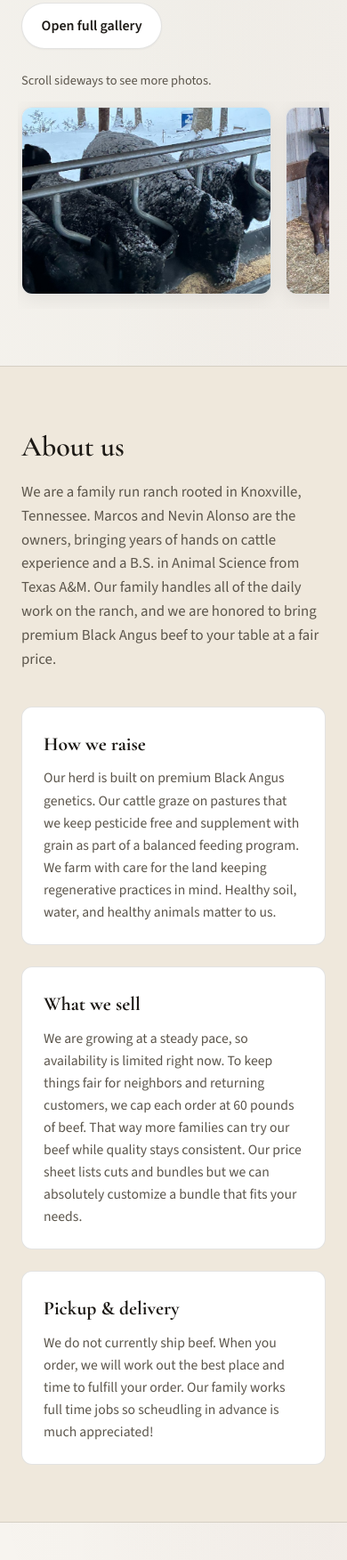
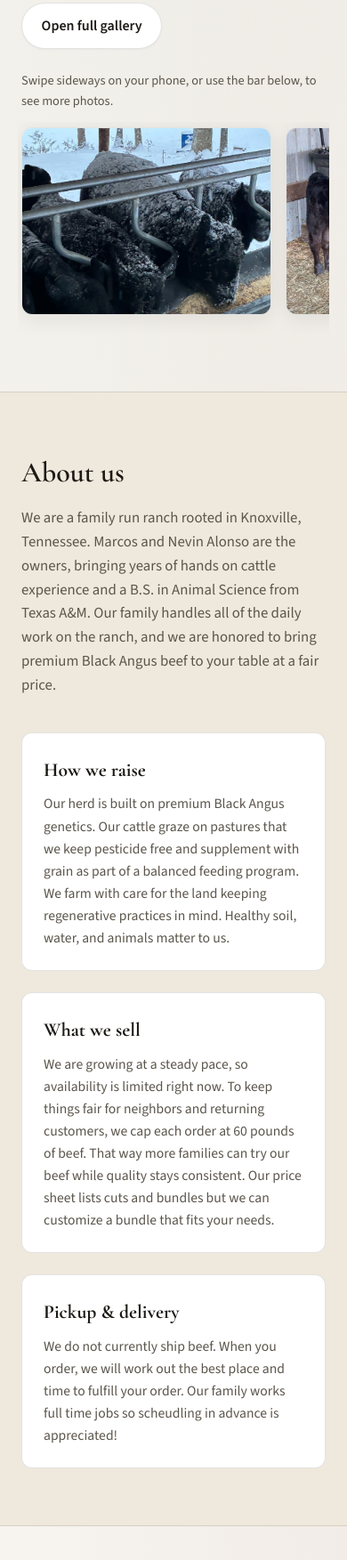
Before and after one commit to Fluxara/Colibri, a plain HTML site: page index.html in a window 390 px wide. Shown: the part 1103-2856 px from the top of the page at 89% size. Drawn offline with nearby package versions, Linux system fonts and the light colour scheme.

Commit message:
Improvements galelry scroll in mobile. Made changes to wording and contact info.

```diff
--- a/index.html
+++ b/index.html
@@ -81,7 +81,7 @@
           </div>
           <a class="btn btn-secondary btn-gallery-external" href="gallery.html" target="_blank" rel="noopener noreferrer">Open full gallery</a>
         </div>
-        <p class="gallery-scroll-hint">Scroll sideways to see more photos.</p>
+        <p class="gallery-scroll-hint">Swipe sideways on your phone, or use the bar below, to see more photos.</p>
         <div
           class="photo-gallery-scroll"
           tabindex="0"
@@ -146,20 +146,20 @@
             <h3>How we raise</h3>
             <p>
               Our herd is built on premium Black Angus genetics. Our cattle graze on pastures that we keep pesticide free and supplement with grain as part of a balanced feeding program.
-              We farm with care for the land keeping regenerative practices in mind. Healthy soil, water, and healthy animals matter to us.
+              We farm with care for the land keeping regenerative practices in mind. Healthy soil, water, and animals matter to us.
             </p>
           </article>
           <article class="feature-card">
             <h3>What we sell</h3>
             <p>
               We are growing at a steady pace, so availability is limited right now. To keep things fair for neighbors and returning customers, we cap each order at 60 pounds of beef.
-              That way more families can try our beef while quality stays consistent. Our price sheet lists cuts and bundles but we can absolutely customize a bundle that fits your needs.
+              That way more families can try our beef while quality stays consistent. Our price sheet lists cuts and bundles but we can customize a bundle that fits your needs.
             </p>
           </article>
           <article class="feature-card">
             <h3>Pickup &amp; delivery</h3>
             <p>
-              We do not currently ship beef. When you order, we will work out the best place and time to fulfill your order. Our family works full time jobs so scheudling in advance is much appreciated!
+              We do not currently ship beef. When you order, we will work out the best place and time to fulfill your order. Our family works full time jobs so scheudling in advance is appreciated!
             </p>
           </article>
         </div>
@@ -228,15 +228,11 @@
         </div>
         <div class="contact-grid">
           <div class="contact-card">
-            <h3>Marcos Alonso</h3>
-            <p>Owner</p>
+            <h3>Marcos &amp Nevin Alonso</h3>
+            <p>Owners</p>
             <p><a href="tel:+16192285198">(619) 228-5198</a></p>
           </div>
-          <div class="contact-card">
-            <h3>Nevin Alonso</h3>
-            <p>Owner</p>
-            <p><a href="tel:+16192285198">(619) 228-5198</a></p>
-          </div>
+
           <div class="contact-card">
             <h3>Chris Barth</h3>
             <p>Head of Sales &amp; Marketing</p>
--- a/styles.css
+++ b/styles.css
@@ -564,12 +564,66 @@ a:hover {
   overflow-x: auto;
   overflow-y: hidden;
   scroll-snap-type: x mandatory;
+  scroll-padding-inline: 0.75rem;
   scroll-behavior: smooth;
   -webkit-overflow-scrolling: touch;
+  overscroll-behavior-x: contain;
   scrollbar-gutter: stable;
+  /* Firefox: visible track + thumb (easier to see than ultra-thin defaults) */
+  scrollbar-width: auto;
+  scrollbar-color: rgba(107, 45, 42, 0.55) rgba(28, 25, 21, 0.08);
   padding: 0.25rem 0 0.75rem;
   margin: 0 -0.25rem;
   outline: none;
+}
+
+/* WebKit / Chromium (incl. Android): roomier horizontal scrollbar */
+.photo-gallery-scroll::-webkit-scrollbar {
+  height: 8px;
+}
+
+.photo-gallery-scroll::-webkit-scrollbar-track {
+  margin-inline: 0.5rem;
+  background: rgba(28, 25, 21, 0.07);
+  border-radius: 999px;
+}
+
+.photo-gallery-scroll::-webkit-scrollbar-thumb {
+  background: rgba(107, 45, 42, 0.5);
+  border-radius: 999px;
+  border: 2px solid rgba(247, 244, 239, 0.9);
+  background-clip: padding-box;
+}
+
+.photo-gallery-scroll::-webkit-scrollbar-thumb:active {
+  background: rgba(107, 45, 42, 0.75);
+  background-clip: padding-box;
+}
+
+/* Phones / coarse pointers: thicker bar + more padding so the thumb is not cramped */
+@media (max-width: 768px) {
+  .photo-gallery-scroll {
+    padding-bottom: 1.125rem;
+    scroll-padding-inline: max(0.75rem, env(safe-area-inset-left, 0px)) max(0.75rem, env(safe-area-inset-right, 0px));
+  }
+
+  .photo-gallery-scroll::-webkit-scrollbar {
+    height: 14px;
+  }
+
+  .photo-gallery-scroll::-webkit-scrollbar-track {
+    margin-inline: max(0.5rem, env(safe-area-inset-left, 0px)) max(0.5rem, env(safe-area-inset-right, 0px));
+  }
+}
+
+@media (hover: none) and (pointer: coarse) {
+  .photo-gallery-scroll::-webkit-scrollbar {
+    height: 14px;
+  }
+
+  .photo-gallery-scroll::-webkit-scrollbar-thumb {
+    border: 3px solid rgba(247, 244, 239, 0.95);
+  }
 }
 
 .photo-gallery-scroll:focus-visible {
```
